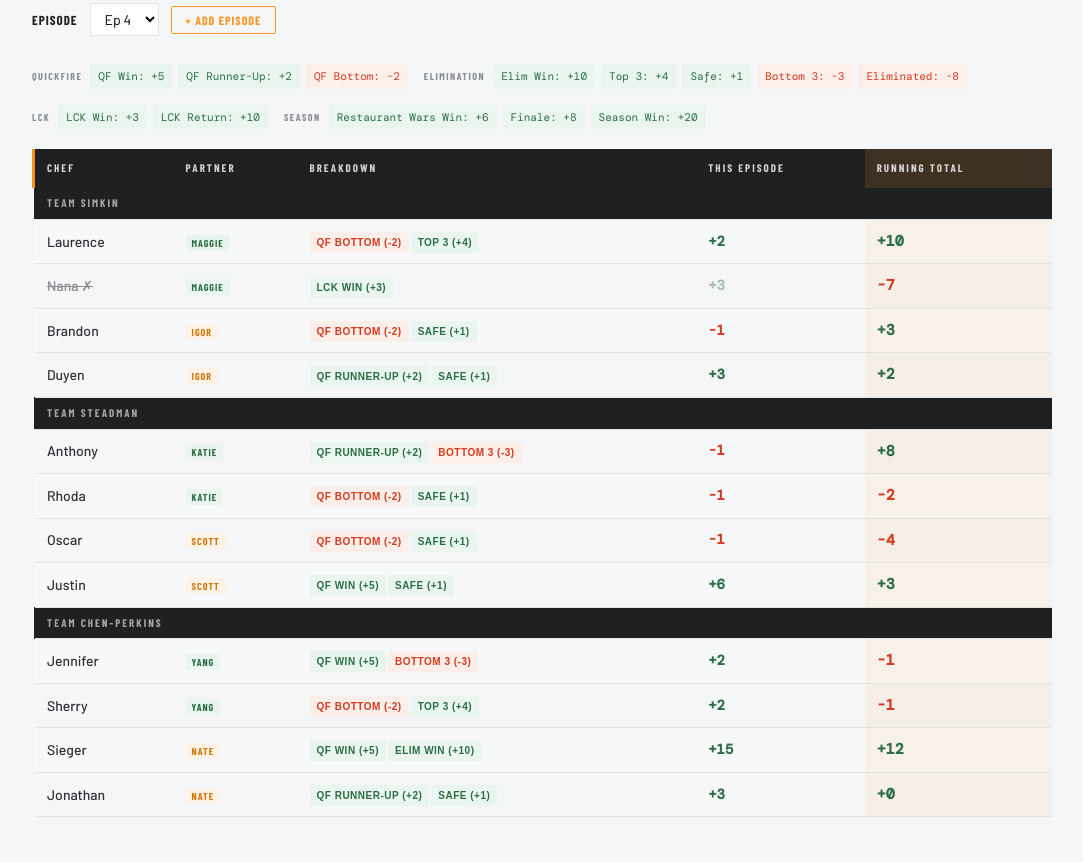
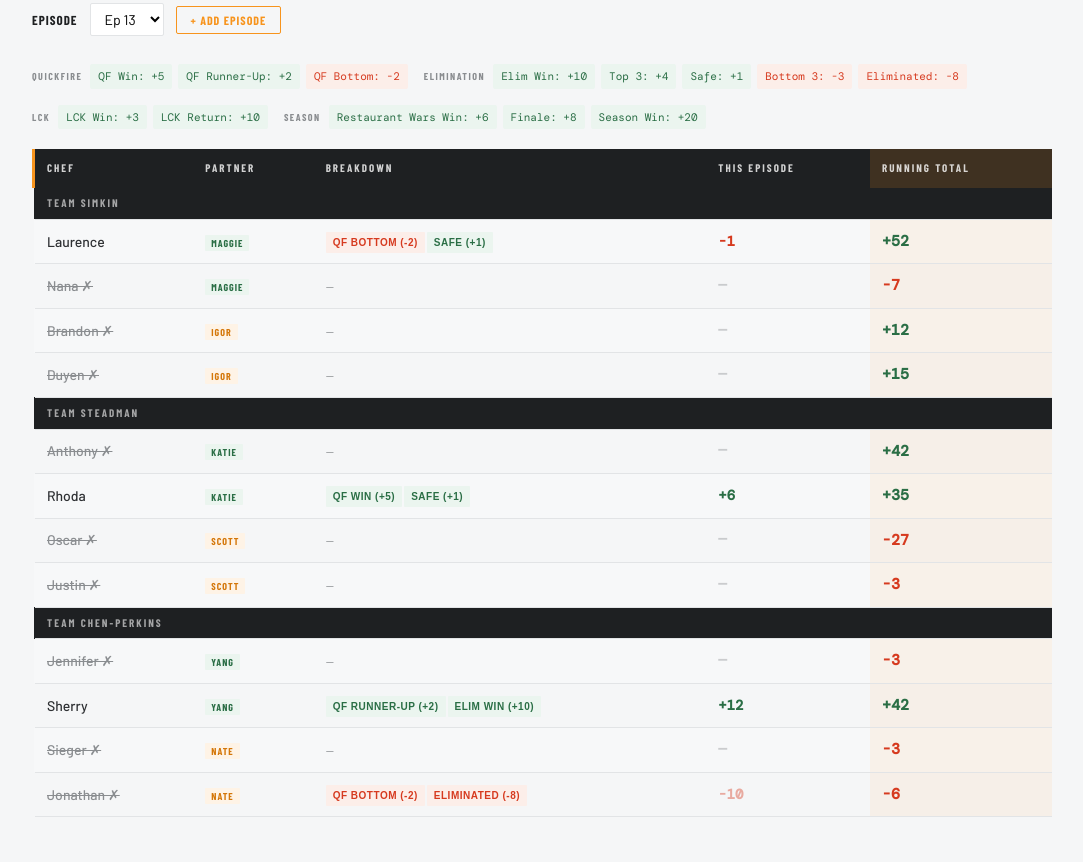
Before and after one commit to maggiesimkin/Top-Chef, a plain HTML site: page index.html in a window 1280 px wide. Shown: the part 730-1592 px from the top of the page, without its empty margins (98-1181 px from the left). Drawn offline with nearby package versions, Linux system fonts and the light colour scheme; a web font is replaced by a local one.

Commit message:
Update index.html

```diff
--- a/index.html
+++ b/index.html
@@ -814,6 +814,7 @@ const SCORING = {
   'QF Win': 5, 'QF Runner-Up': 2, 'QF Bottom': -2,
   'Elim Win': 10, 'Top 3': 4, 'Safe': 1, 'Bottom 3': -3, 'Eliminated': -8,
   'LCK Win': 3, 'LCK Return': 10,
+  'H2H Win': 1, 'H2H Loss': -1,
   'Restaurant Wars Win': 6, 'Finale': 8, 'Season Win': 20
 };
 
@@ -871,7 +872,31 @@ let scores = JSON.parse(localStorage.getItem('kofl_scores') || JSON.stringify({
   "Ep 3__2-0-0": -3, "Ep 3__2-0-1": -3, "Ep 3__2-1-0": -3, "Ep 3__2-1-1": -3,
   "Ep 4__0-0-0": 2, "Ep 4__0-0-1": 3, "Ep 4__0-1-0": -1, "Ep 4__0-1-1": 3,
   "Ep 4__1-0-0": -1, "Ep 4__1-0-1": -1, "Ep 4__1-1-0": -1, "Ep 4__1-1-1": 6,
-  "Ep 4__2-0-0": 2, "Ep 4__2-0-1": 2, "Ep 4__2-1-0": 15, "Ep 4__2-1-1": 3
+  "Ep 4__2-0-0": 2, "Ep 4__2-0-1": 2, "Ep 4__2-1-0": 15, "Ep 4__2-1-1": 3,
+  "Ep 5__0-0-0": -3, "Ep 5__0-1-0": 6, "Ep 5__0-1-1": 4,
+  "Ep 5__1-0-0": 10, "Ep 5__1-0-1": -7, "Ep 5__1-1-0": -5, "Ep 5__1-1-1": 1,
+  "Ep 5__2-0-0": 1, "Ep 5__2-0-1": 2, "Ep 5__2-1-0": 3, "Ep 5__2-1-1": 3,
+  "Ep 6__0-0-0": 11, "Ep 6__0-1-0": 5, "Ep 6__0-1-1": 3,
+  "Ep 6__1-0-0": 3, "Ep 6__1-1-0": -4, "Ep 6__1-1-1": 3,
+  "Ep 6__2-0-0": -2, "Ep 6__2-0-1": 5, "Ep 6__2-1-0": -9, "Ep 6__2-1-1": -4,
+  "Ep 7__0-0-0": 4, "Ep 7__0-1-0": 6, "Ep 7__0-1-1": -5,
+  "Ep 7__1-0-0": 15, "Ep 7__1-0-1": 3, "Ep 7__1-1-0": -3, "Ep 7__1-1-1": -10,
+  "Ep 7__2-0-0": -1, "Ep 7__2-0-1": 4, "Ep 7__2-1-1": 6,
+  "Ep 8__0-0-0": 6, "Ep 8__0-1-0": -8, "Ep 8__0-1-1": 16,
+  "Ep 8__1-0-0": 6, "Ep 8__1-0-1": 3, "Ep 8__1-1-0": -3,
+  "Ep 8__2-0-1": 6, "Ep 8__2-1-0": -3, "Ep 8__2-1-1": -3,
+  "Ep 9__0-0-0": 10, "Ep 9__0-1-1": 1,
+  "Ep 9__1-0-0": 6, "Ep 9__1-0-1": 7, "Ep 9__1-1-0": -8,
+  "Ep 9__2-0-1": 1, "Ep 9__2-1-0": 1, "Ep 9__2-1-1": 6,
+  "Ep 10__0-0-0": 8, "Ep 10__0-1-1": -6,
+  "Ep 10__1-0-0": 4, "Ep 10__1-0-1": 9,
+  "Ep 10__2-0-1": 1, "Ep 10__2-1-0": -5, "Ep 10__2-1-1": 4,
+  "Ep 11__0-0-0": 3, "Ep 11__1-0-0": -10, "Ep 11__1-0-1": 6,
+  "Ep 11__2-0-1": 8, "Ep 11__2-1-0": 6, "Ep 11__2-1-1": -5,
+  "Ep 12__0-0-0": 4, "Ep 12__1-0-1": 10,
+  "Ep 12__2-0-1": 4, "Ep 12__2-1-0": -8, "Ep 12__2-1-1": -3,
+  "Ep 13__0-0-0": -1, "Ep 13__1-0-1": 6,
+  "Ep 13__2-0-1": 12, "Ep 13__2-1-1": -10
 }));
 
 let scoreDetails = JSON.parse(localStorage.getItem('kofl_score_details') || JSON.stringify({
@@ -898,11 +923,81 @@ let scoreDetails = JSON.parse(localStorage.getItem('kofl_score_details') || JSON
   "Ep 4__2-0-0": ["QF Win", "Bottom 3"],
   "Ep 4__2-0-1": ["QF Bottom", "Top 3"],
   "Ep 4__2-1-0": ["QF Win", "Elim Win"],
-  "Ep 4__2-1-1": ["QF Runner-Up", "Safe"]
+  "Ep 4__2-1-1": ["QF Runner-Up", "Safe"],
+  "Ep 5__0-0-0": ["Bottom 3"],
+  "Ep 5__0-1-0": ["QF Win", "Safe"],
+  "Ep 5__0-1-1": ["Top 3"],
+  "Ep 5__1-0-0": ["Elim Win"],
+  "Ep 5__1-0-1": ["QF Bottom", "Eliminated", "LCK Win"],
+  "Ep 5__1-1-0": ["QF Bottom", "Bottom 3"],
+  "Ep 5__1-1-1": ["Safe"],
+  "Ep 5__2-0-0": ["Safe"],
+  "Ep 5__2-0-1": ["QF Bottom", "Top 3"],
+  "Ep 5__2-1-0": ["QF Runner-Up", "Safe"],
+  "Ep 5__2-1-1": ["QF Runner-Up", "Safe"],
+  "Ep 6__0-0-0": ["Elim Win", "H2H Win"],
+  "Ep 6__0-1-0": ["Top 3", "H2H Win"],
+  "Ep 6__0-1-1": ["Top 3", "H2H Loss"],
+  "Ep 6__1-0-0": ["Top 3", "H2H Loss"],
+  "Ep 6__1-1-0": ["Bottom 3", "H2H Loss"],
+  "Ep 6__1-1-1": ["QF Win", "Bottom 3", "H2H Win"],
+  "Ep 6__2-0-0": ["Bottom 3", "H2H Win"],
+  "Ep 6__2-0-1": ["Top 3", "H2H Win"],
+  "Ep 6__2-1-0": ["Eliminated", "H2H Loss"],
+  "Ep 6__2-1-1": ["Bottom 3", "H2H Loss"],
+  "Ep 7__0-0-0": ["Top 3"],
+  "Ep 7__0-1-0": ["QF Win", "Safe"],
+  "Ep 7__0-1-1": ["QF Bottom", "Bottom 3"],
+  "Ep 7__1-0-0": ["QF Win", "Elim Win"],
+  "Ep 7__1-0-1": ["LCK Win"],
+  "Ep 7__1-1-0": ["Bottom 3"],
+  "Ep 7__1-1-1": ["QF Bottom", "Eliminated"],
+  "Ep 7__2-0-0": ["QF Bottom", "Safe"],
+  "Ep 7__2-0-1": ["Top 3"],
+  "Ep 7__2-1-1": ["QF Win", "Safe"],
+  "Ep 8__0-0-0": ["Restaurant Wars Win"],
+  "Ep 8__0-1-0": ["Eliminated"],
+  "Ep 8__0-1-1": ["Elim Win", "Restaurant Wars Win"],
+  "Ep 8__1-0-0": ["Restaurant Wars Win"],
+  "Ep 8__1-0-1": ["LCK Win"],
+  "Ep 8__1-1-0": ["Bottom 3"],
+  "Ep 8__2-0-1": ["Restaurant Wars Win"],
+  "Ep 8__2-1-0": ["Bottom 3"],
+  "Ep 8__2-1-1": ["Bottom 3"],
+  "Ep 9__0-0-0": ["Elim Win"],
+  "Ep 9__0-1-1": ["Safe"],
+  "Ep 9__1-0-0": ["QF Win", "Safe"],
+  "Ep 9__1-0-1": ["Bottom 3", "LCK Return"],
+  "Ep 9__1-1-0": ["Eliminated"],
+  "Ep 9__2-0-1": ["Safe"],
+  "Ep 9__2-1-0": ["Safe"],
+  "Ep 9__2-1-1": ["QF Runner-Up", "Top 3"],
+  "Ep 10__0-0-0": ["QF Bottom", "Elim Win"],
+  "Ep 10__0-1-1": ["QF Runner-Up", "Eliminated"],
+  "Ep 10__1-0-0": ["Top 3"],
+  "Ep 10__1-0-1": ["QF Win", "Top 3"],
+  "Ep 10__2-0-1": ["Safe"],
+  "Ep 10__2-1-0": ["QF Bottom", "Bottom 3"],
+  "Ep 10__2-1-1": ["Top 3"],
+  "Ep 11__0-0-0": ["QF Runner-Up", "Safe"],
+  "Ep 11__1-0-0": ["QF Bottom", "Eliminated"],
+  "Ep 11__1-0-1": ["QF Win", "Safe"],
+  "Ep 11__2-0-1": ["QF Bottom", "Elim Win"],
+  "Ep 11__2-1-0": ["QF Runner-Up", "Top 3"],
+  "Ep 11__2-1-1": ["QF Bottom", "Bottom 3"],
+  "Ep 12__0-0-0": ["Top 3"],
+  "Ep 12__1-0-1": ["Elim Win"],
+  "Ep 12__2-0-1": ["Top 3"],
+  "Ep 12__2-1-0": ["Eliminated"],
+  "Ep 12__2-1-1": ["Bottom 3"],
+  "Ep 13__0-0-0": ["QF Bottom", "Safe"],
+  "Ep 13__1-0-1": ["QF Win", "Safe"],
+  "Ep 13__2-0-1": ["QF Runner-Up", "Elim Win"],
+  "Ep 13__2-1-1": ["QF Bottom", "Eliminated"]
 }));
 
-let episodes = JSON.parse(localStorage.getItem('kofl_episodes') || '["Ep 3","Ep 4"]');
-let eliminated = JSON.parse(localStorage.getItem('kofl_eliminated') || '{"0-0-1":true}');
+let episodes = JSON.parse(localStorage.getItem('kofl_episodes') || '["Ep 3","Ep 4","Ep 5","Ep 6","Ep 7","Ep 8","Ep 9","Ep 10","Ep 11","Ep 12","Ep 13"]');
+let eliminated = JSON.parse(localStorage.getItem('kofl_eliminated') || '{"0-0-1":true,"0-1-0":true,"0-1-1":true,"1-0-0":true,"1-1-0":true,"1-1-1":true,"2-0-0":true,"2-1-0":true,"2-1-1":true}');
 let teams = JSON.parse(localStorage.getItem('kofl_teams') || 'null') || DEFAULT_TEAMS;
 
 // TABS
@@ -1021,7 +1116,7 @@ function renderScoreEntry() {
         html += '<td><span class="partner-tag ' + tagClass + '">' + p.name + '</span></td>';
         var detailKey = ep + '__' + key;
         var events = scoreDetails[detailKey] || [];
-        var SCORING_MAP = {'QF Win':5,'QF Runner-Up':2,'QF Bottom':-2,'Elim Win':10,'Top 3':4,'Safe':1,'Bottom 3':-3,'Eliminated':-8,'LCK Win':3,'LCK Return':10,'Restaurant Wars Win':6,'Finale':8,'Season Win':20};
+        var SCORING_MAP = {'QF Win':5,'QF Runner-Up':2,'QF Bottom':-2,'Elim Win':10,'Top 3':4,'Safe':1,'Bottom 3':-3,'Eliminated':-8,'LCK Win':3,'LCK Return':10,'H2H Win':1,'H2H Loss':-1,'Restaurant Wars Win':6,'Finale':8,'Season Win':20};
         var pillsHtml = events.map(function(ev) {
           var pts = SCORING_MAP[ev] || 0;
           var pos = pts >= 0;
```
